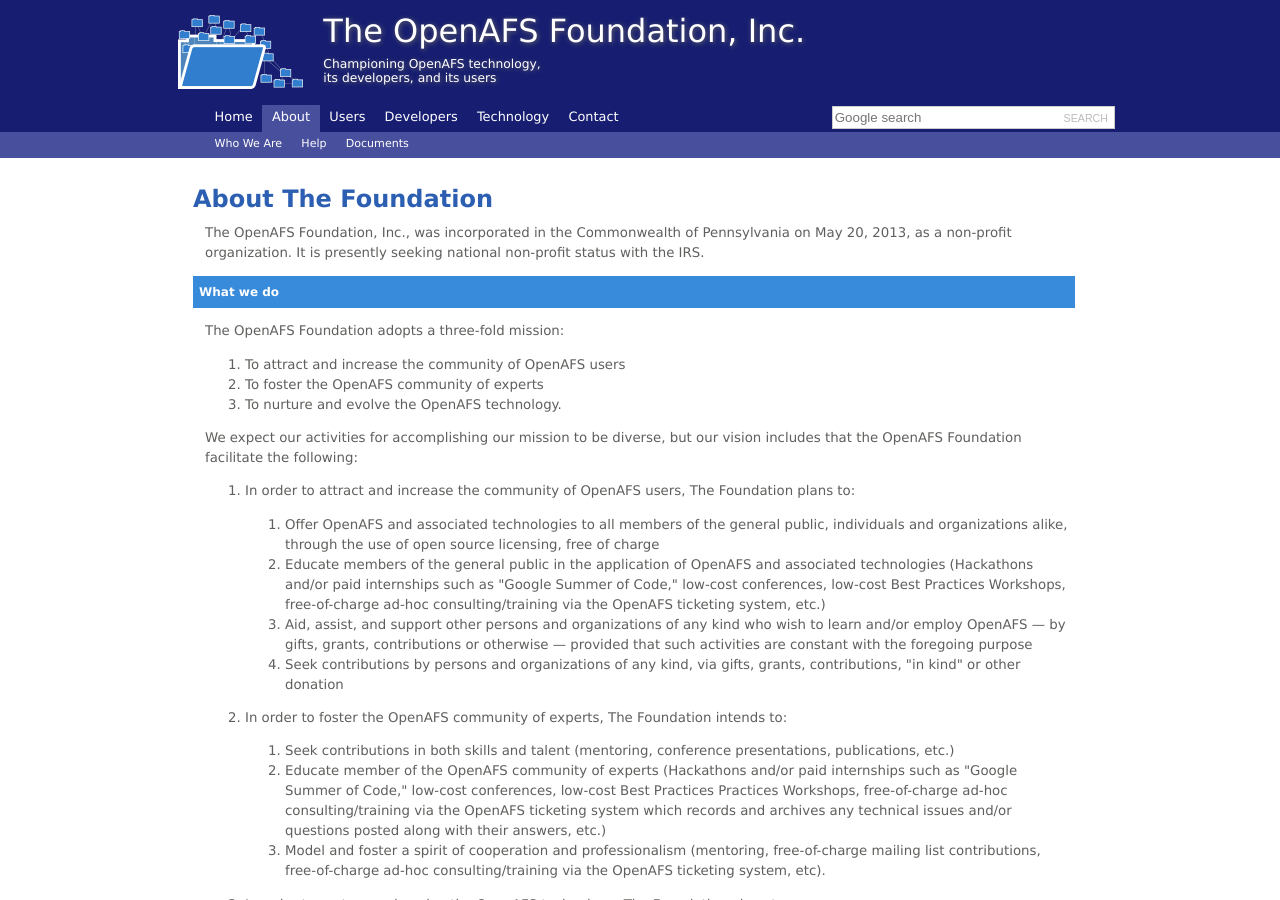
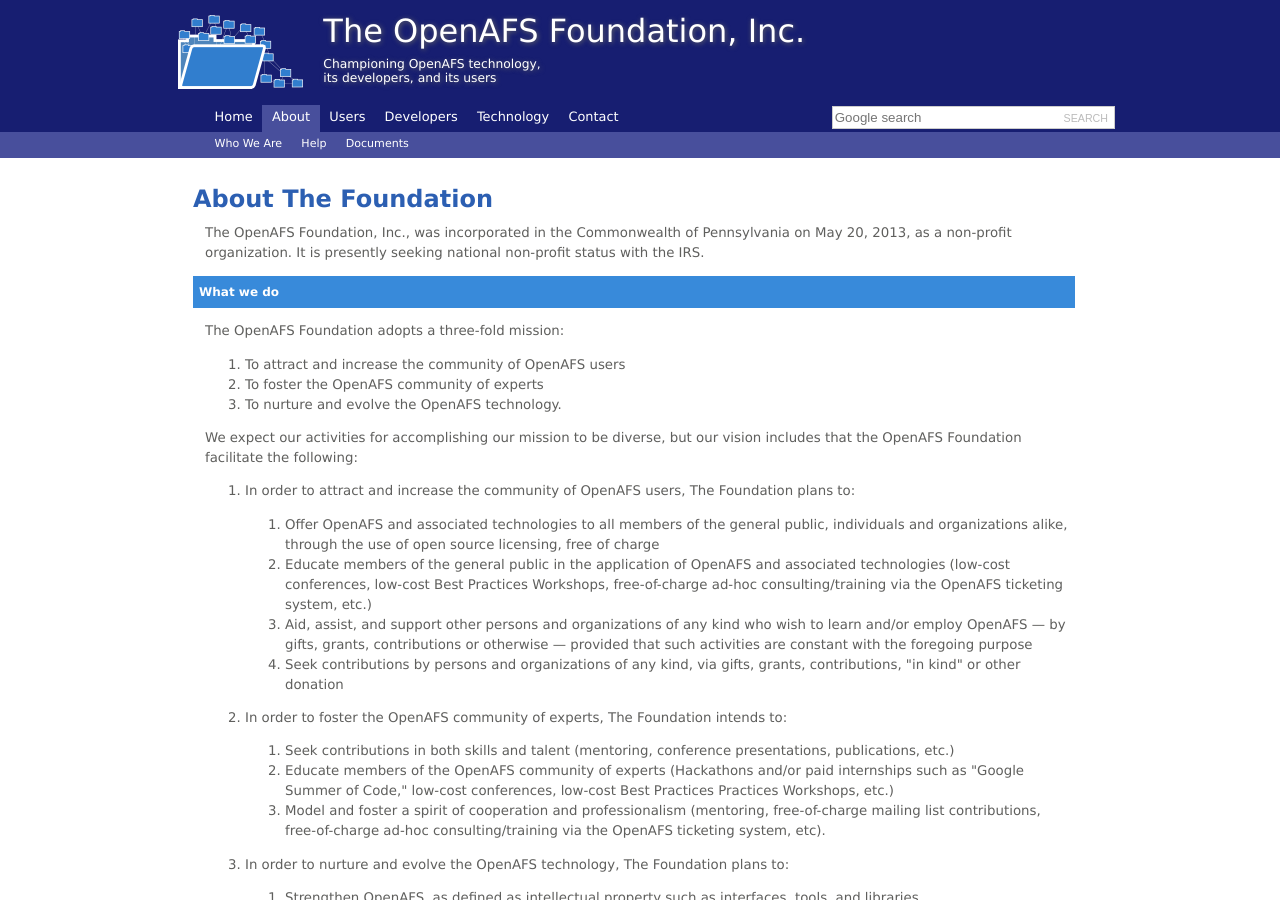
Before and after one commit to openafsfoundation/openafsfoundation.org, a Jekyll site: the page built from about/index.md, in a window 1280 px wide and 900 px high. Built offline with Jekyll 4.4.1, drawn with Linux system fonts in a browser that asks for light colours.

Commit message:
ABOUT page: text edits
Clarify "users" and "developers" better

```diff
--- a/about/index.md
+++ b/about/index.md
@@ -26,8 +26,7 @@
        public, individuals and organizations alike, through the use of open
        source licensing, free of charge
     2. Educate members of the general public in the application of OpenAFS and
-       associated technologies (Hackathons and/or paid internships such as
-       "Google Summer of Code," low-cost conferences, low-cost Best Practices
+       associated technologies (low-cost conferences, low-cost Best Practices
        Workshops, free-of-charge ad-hoc consulting/training via the OpenAFS
        ticketing system, etc.)
     3. Aid, assist, and support other persons and organizations of any kind
@@ -42,12 +41,9 @@
 
     1. Seek contributions in both skills and talent (mentoring, conference
        presentations, publications, etc.)
-    2. Educate member of the OpenAFS community of experts (Hackathons and/or
+    2. Educate members of the OpenAFS community of experts (Hackathons and/or
        paid internships such as "Google Summer of Code," low-cost conferences,
-       low-cost Best Practices Practices Workshops, free-of-charge ad-hoc
-       consulting/training via the OpenAFS ticketing system which records and
-       archives any technical issues and/or questions posted along with their
-       answers, etc.)
+       low-cost Best Practices Practices Workshops, etc.)
     3. Model and foster a spirit of cooperation and professionalism
        (mentoring, free-of-charge mailing list contributions, free-of-charge
        ad-hoc consulting/training via the OpenAFS ticketing system, etc).
```
